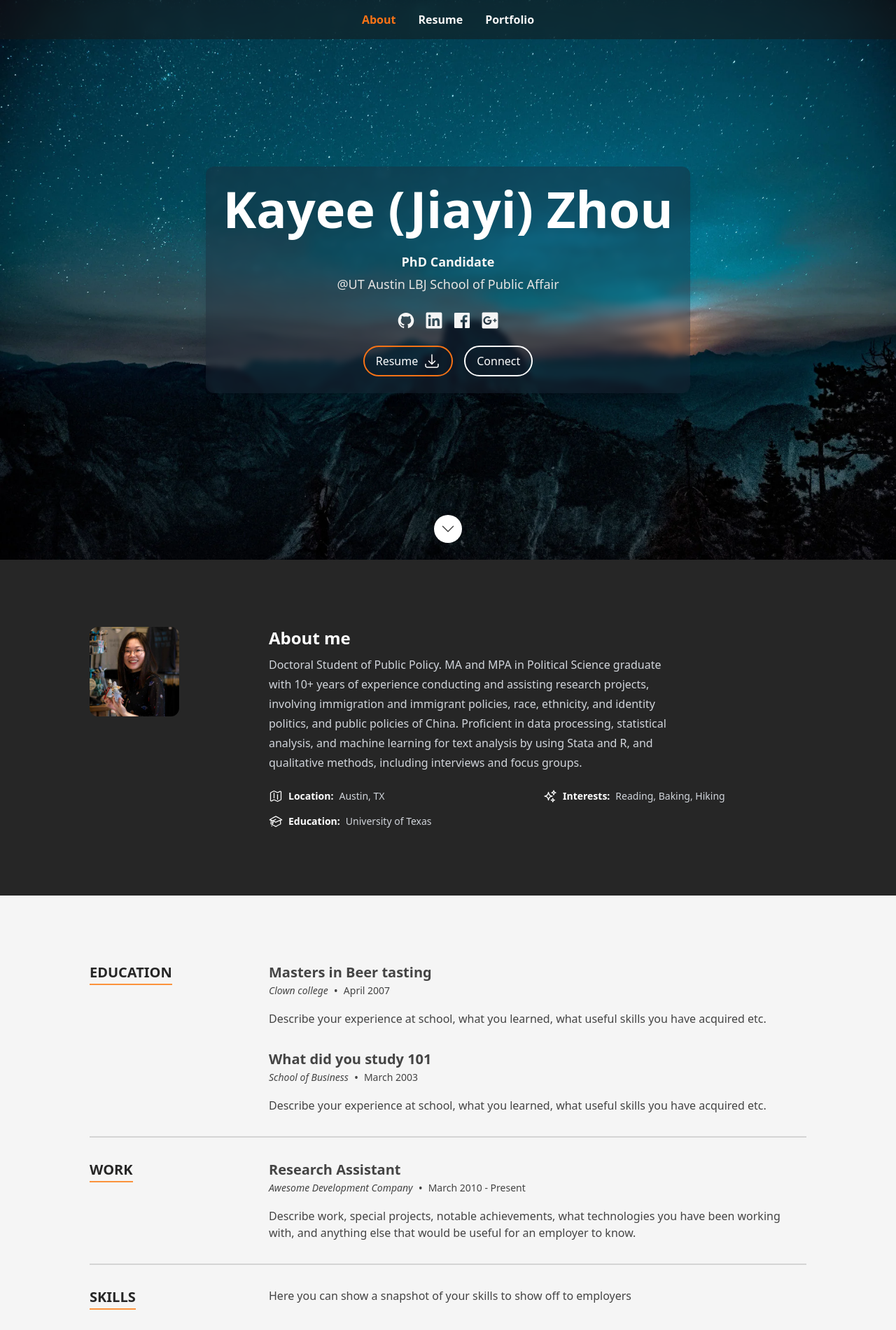
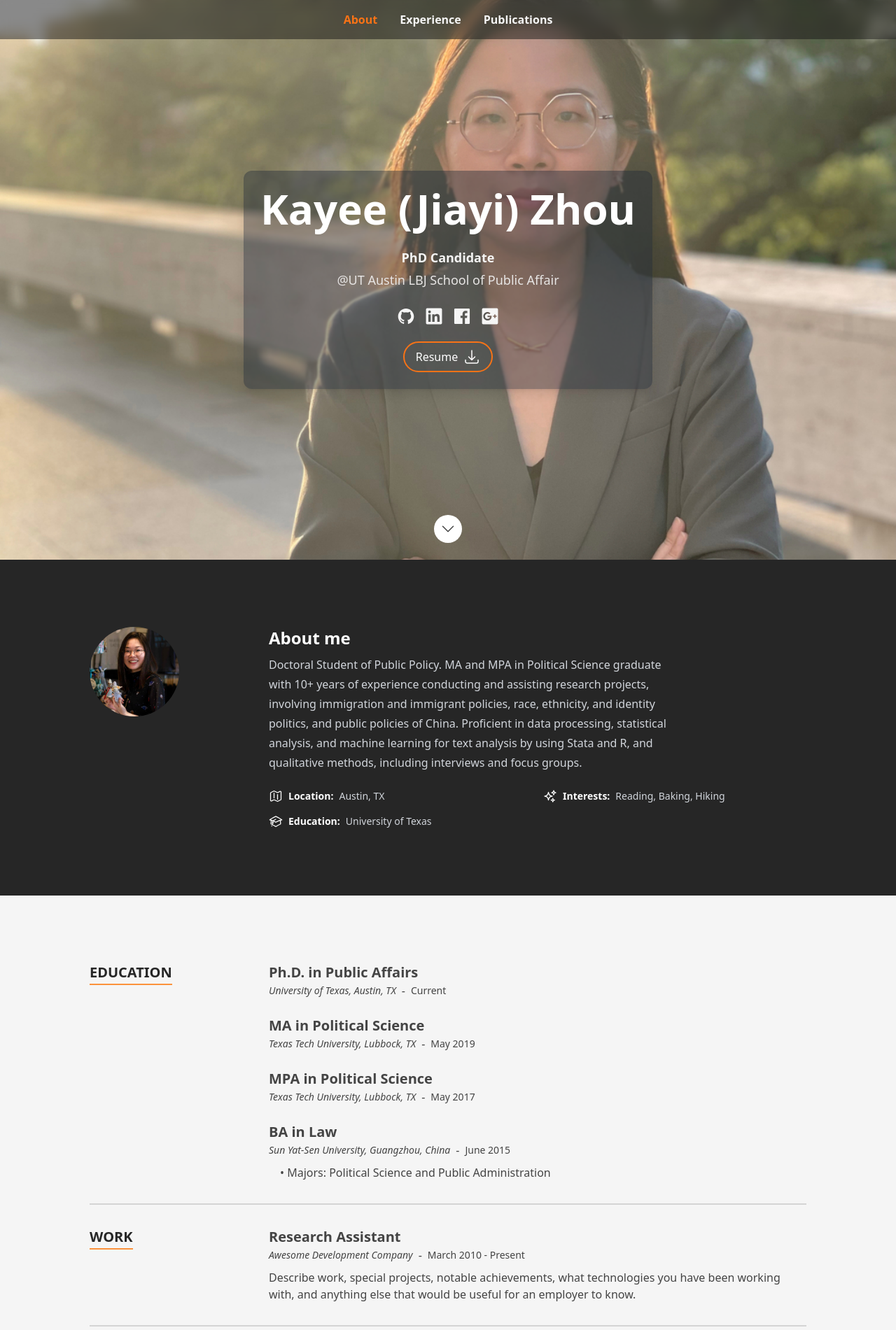
Before and after one commit to kayeechow1992/kayee.github.io, a Next.js app: page / in a window 1280 px wide. Shown: the top 1901 px of the page at 70% size. Built offline with nearby package versions, Linux system fonts and the light colour scheme.

Commit message:
Adjust experience list gaps

```diff
--- a/src/components/Sections/About.tsx
+++ b/src/components/Sections/About.tsx
@@ -12,7 +12,7 @@ const About: FC = memo(() => {
       <div className={classNames('grid grid-cols-1 gap-y-4', {'md:grid-cols-4': !!profileImageSrc})}>
         {!!profileImageSrc && (
           <div className="col-span-1 flex justify-center md:justify-start">
-            <div className="relative h-24 w-24 overflow-hidden rounded-xl md:h-32 md:w-32">
+            <div className="relative h-24 w-24 overflow-hidden rounded-full md:h-32 md:w-32">
               <Image alt="about-me-image" className="h-full w-full object-cover" src={profileImageSrc} />
             </div>
           </div>
--- a/src/components/Sections/Header.tsx
+++ b/src/components/Sections/Header.tsx
@@ -12,7 +12,7 @@ export const headerID = 'headerNav';
 const Header: FC = memo(() => {
   const [currentSection, setCurrentSection] = useState<SectionId | null>(null);
   const navSections = useMemo(
-    () => [SectionId.About, SectionId.Resume, SectionId.Portfolio],
+    () => [SectionId.About, SectionId.Experience, SectionId.Publications],
     [],
   );
 
--- a/src/components/Sections/Hero.tsx
+++ b/src/components/Sections/Hero.tsx
@@ -21,8 +21,8 @@ const Hero: FC = memo(() => {
           src={imageSrc}
         />
         <div className="z-10  max-w-screen-lg px-4 lg:px-0">
-          <div className="flex flex-col items-center gap-y-6 rounded-xl bg-gray-800/40 p-6 text-center shadow-lg backdrop-blur-sm">
-            <h1 className="text-4xl font-bold text-white sm:text-5xl lg:text-7xl">{name}</h1>
+          <div className="flex flex-col items-center gap-y-6 rounded-xl bg-gray-800/40 p-6 text-center shadow-lg backdrop-blur-1">
+            <h1 className="text-4xl font-bold text-white sm:text-5xl lg:text-6xl">{name}</h1>
             {description}
             <div className="flex gap-x-4 text-neutral-100">
               <Socials />
--- a/src/components/Sections/Portfolio.tsx
+++ b/src/components/Sections/Publications.tsx
@@ -9,9 +9,9 @@ import {PortfolioItem} from '../../data/dataDef';
 import useDetectOutsideClick from '../../hooks/useDetectOutsideClick';
 import Section from '../Layout/Section';
 
-const Portfolio: FC = memo(() => {
+const Publications: FC = memo(() => {
   return (
-    <Section className="bg-neutral-800" sectionId={SectionId.Portfolio}>
+    <Section className="bg-neutral-800" sectionId={SectionId.Publications}>
       <div className="flex flex-col gap-y-8">
         <h2 className="self-center text-xl font-bold text-white">Check out some of my work</h2>
         <div className=" w-full columns-2 md:columns-3 lg:columns-4">
@@ -35,8 +35,8 @@ const Portfolio: FC = memo(() => {
   );
 });
 
-Portfolio.displayName = 'Portfolio';
-export default Portfolio;
+Publications.displayName = 'Publications';
+export default Publications;
 
 const ItemOverlay: FC<{item: PortfolioItem}> = memo(({item: {url, title, description}}) => {
   const [mobile, setMobile] = useState(false);
--- a/src/components/Sections/Resume/TimelineItem.tsx
+++ b/src/components/Sections/Resume/TimelineItem.tsx
@@ -2,19 +2,19 @@ import {FC, memo} from 'react';
 
 import {TimelineItem} from '../../../data/dataDef';
 
-const TimelineItem: FC<{item: TimelineItem}> = memo(({item}) => {
+const TimelineItem: FC<{ item: TimelineItem }> = memo(({item}) => {
     const {title, date, location, content} = item;
     return (
-    <div className="flex flex-col pb-8 text-center last:pb-0 md:text-left">
-      <div className="flex flex-col pb-4">
+        <div className="flex flex-col pb-4 text-center last:pb-0 md:text-left">
+            <div className="flex flex-col pb-2">
                 <h2 className="text-xl font-bold">{title}</h2>
                 <div className="flex items-center justify-center gap-x-2 md:justify-start">
                     <span className="flex-1 text-sm font-medium italic sm:flex-none">{location}</span>
-          <span>•</span>
+                    <span>-</span>
                     <span className="flex-1 text-sm sm:flex-none">{date}</span>
                 </div>
             </div>
-      {content}
+            {content || <p/>}
         </div>
     );
 });
--- a/src/components/Sections/Resume/index.tsx
+++ b/src/components/Sections/Resume/index.tsx
@@ -6,9 +6,9 @@ import ResumeSection from './ResumeSection';
 import {SkillGroup} from './Skills';
 import TimelineItem from './TimelineItem';
 
-const Resume: FC = memo(() => {
+const Experience: FC = memo(() => {
   return (
-    <Section className="bg-neutral-100" sectionId={SectionId.Resume}>
+    <Section className="bg-neutral-100" sectionId={SectionId.Experience}>
       <div className="flex flex-col divide-y-2 divide-neutral-300">
         <ResumeSection title="Education">
           {education.map((item, index) => (
@@ -33,5 +33,5 @@ const Resume: FC = memo(() => {
   );
 });
 
-Resume.displayName = 'Resume';
-export default Resume;
+Experience.displayName = 'Experience';
+export default Experience;
--- a/src/components/Socials.tsx
+++ b/src/components/Socials.tsx
@@ -10,7 +10,10 @@ const Socials: FC = memo(() => {
           aria-label={label}
           className="-m-1.5 rounded-md p-1.5 transition-all duration-300 hover:text-orange-500 focus:outline-none focus:ring-2 focus:ring-orange-500  sm:-m-3 sm:p-3"
           href={href}
-          key={label}>
+          key={label}
+          target="_blank"
+          rel="noopener noreferrer"
+        >
           <Icon className="h-5 w-5 align-baseline sm:h-6 sm:w-6" />
         </a>
       ))}
--- a/src/data/data.tsx
+++ b/src/data/data.tsx
@@ -7,7 +7,7 @@ import {
 
 import GithubIcon from '../components/Icon/GithubIcon';
 import LinkedInIcon from '../components/Icon/LinkedInIcon';
-import heroImage from '../images/header-background.webp';
+import heroImage from '../images/header-background.jpg';
 import porfolioImage1 from '../images/portfolio/portfolio-1.jpg';
 import profilepic from '../images/profilepic.jpg';
 import {
@@ -36,8 +36,8 @@ export const homePageMeta: HomepageMeta = {
 export const SectionId = {
     Hero: 'hero',
     About: 'about',
-    Portfolio: 'portfolio',
-    Resume: 'resume',
+    Publications: 'publications',
+    Experience: 'experience',
     Skills: 'skills',
     Stats: 'stats',
     Footer: 'footer'
@@ -65,11 +65,6 @@ export const heroData: Hero = {
             text: 'Resume',
             primary: true,
             Icon: ArrowDownTrayIcon,
-        },
-        {
-            href: `#${SectionId.Footer}`,
-            text: 'Connect',
-            primary: false,
         },
     ],
 };
@@ -148,16 +143,25 @@ export const portfolioItems: PortfolioItem[] = [
  */
 export const education: TimelineItem[] = [
     {
-        date: 'April 2007',
-        location: 'Clown college',
-        title: 'Masters in Beer tasting',
-        content: <p>Describe your experience at school, what you learned, what useful skills you have acquired etc.</p>,
+        date: 'Current',
+        location: 'University of Texas, Austin, TX',
+        title: 'Ph.D. in Public Affairs',
     },
     {
-        date: 'March 2003',
-        location: 'School of Business',
-        title: 'What did you study 101',
-        content: <p>Describe your experience at school, what you learned, what useful skills you have acquired etc.</p>,
+        date: 'May 2019',
+        location: 'Texas Tech University, Lubbock, TX',
+        title: 'MA in Political Science',
+    },
+    {
+        date: 'May 2017',
+        location: 'Texas Tech University, Lubbock, TX',
+        title: 'MPA in Political Science',
+    },
+    {
+        date: 'June 2015',
+        location: 'Sun Yat-Sen University, Guangzhou, China',
+        title: 'BA in Law',
+        content: (<p>&emsp;&#x2022; Majors: Political Science and Public Administration</p>)
     },
 ];
 
--- a/src/data/dataDef.ts
+++ b/src/data/dataDef.ts
@@ -90,7 +90,7 @@ export interface TimelineItem {
   date: string;
   location: string;
   title: string;
-  content: JSX.Element;
+  content?: JSX.Element;
 }
 
 /**
--- a/src/globalStyles.scss
+++ b/src/globalStyles.scss
@@ -49,3 +49,11 @@ th {
 th {
   font-weight: 600;
 }
+
+.backdrop-blur-1 {
+  --tw-backdrop-blur: blur(1px);
+  -webkit-backdrop-filter: blur(1px) var(--tw-backdrop-brightness) var(--tw-backdrop-contrast) var(--tw-backdrop-grayscale) var(--tw-backdrop-hue-rotate) var(--tw-backdrop-invert) var(--tw-backdrop-opacity) var(--tw-backdrop-saturate) var(--tw-backdrop-sepia);
+  backdrop-filter: blur(1px) var(--tw-backdrop-brightness) var(--tw-backdrop-contrast) var(--tw-backdrop-grayscale) var(--tw-backdrop-hue-rotate) var(--tw-backdrop-invert) var(--tw-backdrop-opacity) var(--tw-backdrop-saturate) var(--tw-backdrop-sepia);
+  -webkit-backdrop-filter: var(--tw-backdrop-blur) var(--tw-backdrop-brightness) var(--tw-backdrop-contrast) var(--tw-backdrop-grayscale) var(--tw-backdrop-hue-rotate) var(--tw-backdrop-invert) var(--tw-backdrop-opacity) var(--tw-backdrop-saturate) var(--tw-backdrop-sepia);
+  backdrop-filter: var(--tw-backdrop-blur) var(--tw-backdrop-brightness) var(--tw-backdrop-contrast) var(--tw-backdrop-grayscale) var(--tw-backdrop-hue-rotate) var(--tw-backdrop-invert) var(--tw-backdrop-opacity) var(--tw-backdrop-saturate) var(--tw-backdrop-sepia);
+}
--- a/src/pages/index.tsx
+++ b/src/pages/index.tsx
@@ -5,8 +5,8 @@ import Page from '../components/Layout/Page';
 import About from '../components/Sections/About';
 import Footer from '../components/Sections/Footer';
 import Hero from '../components/Sections/Hero';
-import Portfolio from '../components/Sections/Portfolio';
-import Resume from '../components/Sections/Resume';
+import Publications from '../components/Sections/Publications';
+import Experience from '../components/Sections/Resume';
 import {homePageMeta} from '../data/data';
 
 // eslint-disable-next-line react-memo/require-memo
@@ -19,8 +19,8 @@ const Home: FC = memo(() => {
       <Header />
       <Hero />
       <About />
-      <Resume />
-      <Portfolio />
+      <Experience />
+      <Publications />
       <Footer />
     </Page>
   );
```
Also changed, not shown: src/images/header-background.jpg (added), src/images/header-background.webp (deleted). Lines whose indentation alone changed are shown as unchanged.
